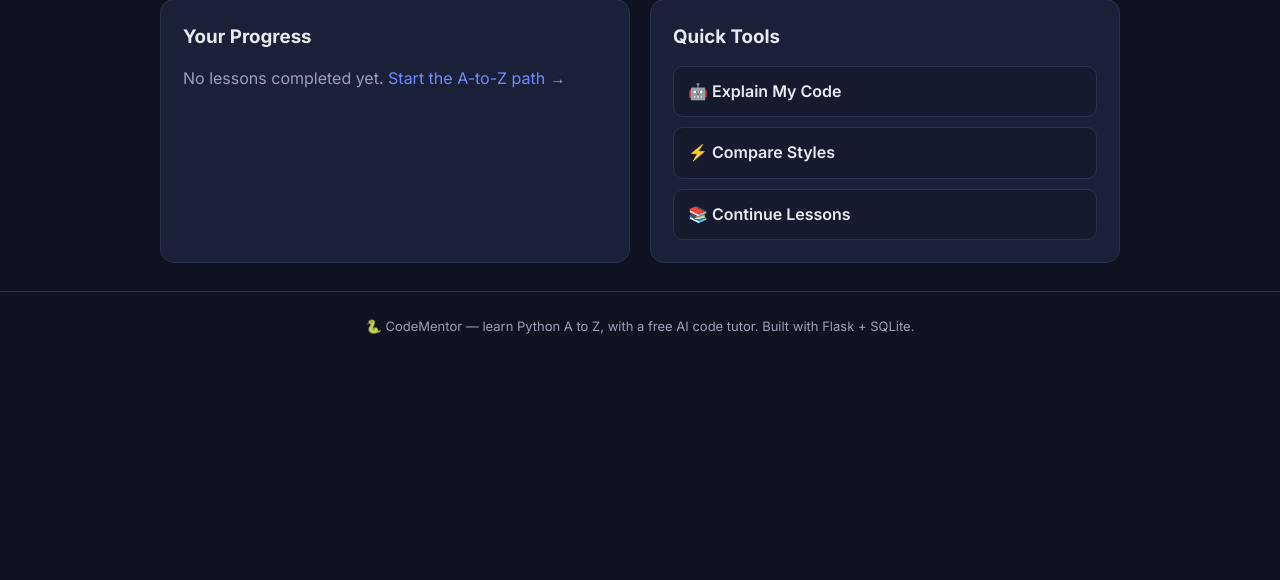
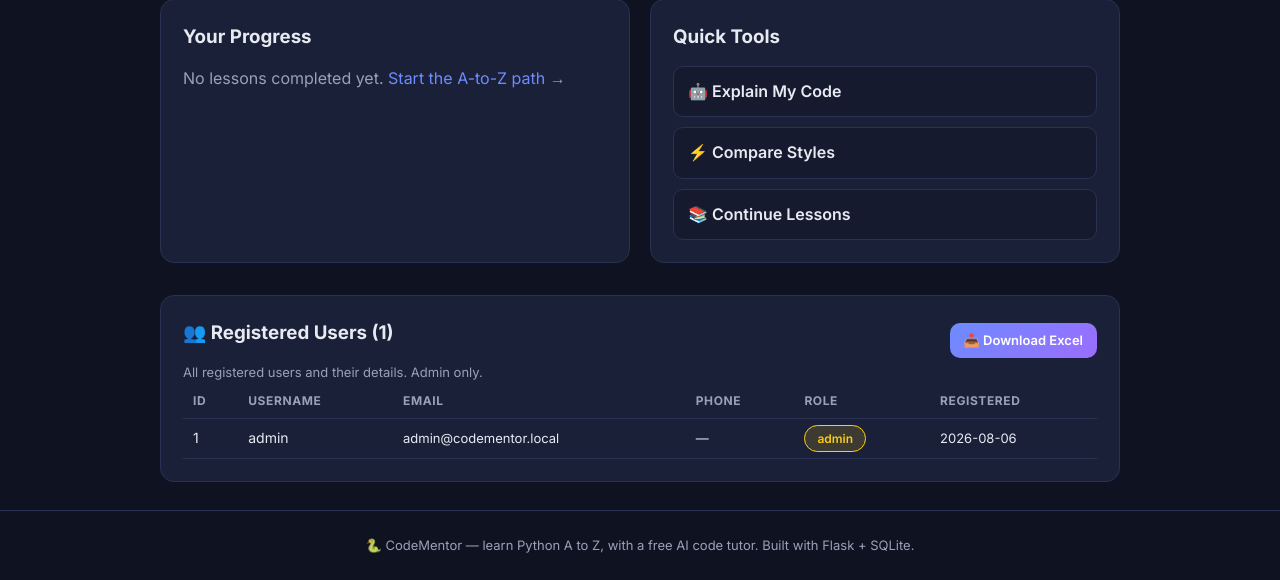
Before and after one commit to mukeshnitin001-commits/python-code-mentor, a Flask app: page /dashboard in a window 1280 px wide. Shown: the part 387-967 px from the top of the page. Before the commit the page ends 721 px from the top, so only its background shows below. Run offline with Flask 3, Linux system fonts and the light colour scheme; the visitor is signed in with stand-in values (Sample User, id 1); data comes from the database, SQL or seed files in the repository; data that the repository does not hold is empty.

Commit message:
Admin dashboard panel with all registered users + Excel export (admin-only route, openpyxl)

```diff
--- a/app.py
+++ b/app.py
@@ -265,9 +265,14 @@
     total = len(all_lessons)
     done = len(completed_lessons)
     pct = round((done / total * 100)) if total else 0
-    return render_template('dashboard.html', user=current_user(),
+    cur = current_user()
+    # Admin sees all registered users in a panel on the dashboard
+    users = None
+    if cur and cur.role == 'admin':
+        users = User.query.order_by(User.created_at.desc()).all()
+    return render_template('dashboard.html', user=cur,
                            total_lessons=total, completed_count=done, pct=pct,
-                           recent=completed_lessons[-5:])
+                           recent=completed_lessons[-5:], users=users)
 
 
 # ---------- Code Playground (client-side Pyodide sandbox) ----------
@@ -475,3 +480,27 @@
 if __name__ == '__main__':
     port = int(os.environ.get('PORT', 5000))
     app.run(host='0.0.0.0', port=port, debug=True)
+
+@app.route('/admin/export-users')
+@login_required
+@admin_required
+def export_users():
+    from io import BytesIO
+    from flask import send_file
+    from openpyxl import Workbook
+
+    users = User.query.order_by(User.created_at.desc()).all()
+    wb = Workbook()
+    ws = wb.active
+    ws.title = "Registered Users"
+    ws.append(["ID", "Username", "Email", "Phone", "Role", "Registered On"])
+    for u in users:
+        ws.append([u.id, u.username, u.email or '', u.phone or '', u.role,
+                   u.created_at.strftime('%Y-%m-%d %H:%M') if u.created_at else ''])
+    for col, width in zip('ABCDEF', [8, 22, 30, 18, 12, 22]):
+        ws.column_dimensions[col].width = width
+    buf = BytesIO()
+    wb.save(buf)
+    buf.seek(0)
+    return send_file(buf, as_attachment=True, download_name='registered_users.xlsx',
+                     mimetype='application/vnd.openxmlformats-officedocument.spreadsheetml.sheet')
--- a/requirements.txt
+++ b/requirements.txt
@@ -3,3 +3,4 @@
 werkzeug==3.0.3
 gunicorn==22.0.0
 psycopg2-binary==2.9.9
+openpyxl==3.1.5
--- a/static/css/style.css
+++ b/static/css/style.css
@@ -167,3 +167,11 @@
 .green-text{color:var(--green)}
 .red-text{color:var(--red)}
 .small{font-size:13px}
+
+.badge-admin{background:rgba(250,204,21,.15);color:#facc15;border-color:#facc15}
+.badge-student{background:rgba(96,165,250,.15);color:#60a5fa;border-color:#60a5fa}
+.panel-head{display:flex;justify-content:space-between;align-items:center;gap:1rem;flex-wrap:wrap}
+.table-wrap{overflow-x:auto}
+.panel .table{width:100%}
+.panel .table th,.panel .table td{padding:8px 10px;text-align:left;border-bottom:1px solid var(--border);white-space:nowrap}
+.panel .table th{font-size:12px;text-transform:uppercase;letter-spacing:.05em;color:var(--muted)}
--- a/templates/dashboard.html
+++ b/templates/dashboard.html
@@ -36,4 +36,33 @@
     </div>
   </div>
 </div>
+
+{% if users is not none %}
+<div class="panel" style="margin-top: 2rem;">
+  <div class="panel-head">
+    <h3>👥 Registered Users ({{ users|length }})</h3>
+    <a href="{{ url_for('export_users') }}" class="btn btn-primary btn-sm">📥 Download Excel</a>
+  </div>
+  <p class="muted small">All registered users and their details. Admin only.</p>
+  <div class="table-wrap">
+    <table class="table">
+      <thead>
+        <tr><th>ID</th><th>Username</th><th>Email</th><th>Phone</th><th>Role</th><th>Registered</th></tr>
+      </thead>
+      <tbody>
+      {% for u in users %}
+        <tr>
+          <td>{{ u.id }}</td>
+          <td>{{ u.username }}</td>
+          <td class="small">{{ u.email or '—' }}</td>
+          <td class="small">{{ u.phone or '—' }}</td>
+          <td><span class="badge {{ 'badge-admin' if u.role == 'admin' else 'badge-student' }}">{{ u.role }}</span></td>
+          <td class="small">{{ u.created_at.strftime('%Y-%m-%d') if u.created_at else '—' }}</td>
+        </tr>
+      {% endfor %}
+      </tbody>
+    </table>
+  </div>
+</div>
+{% endif %}
 {% endblock %}
```
